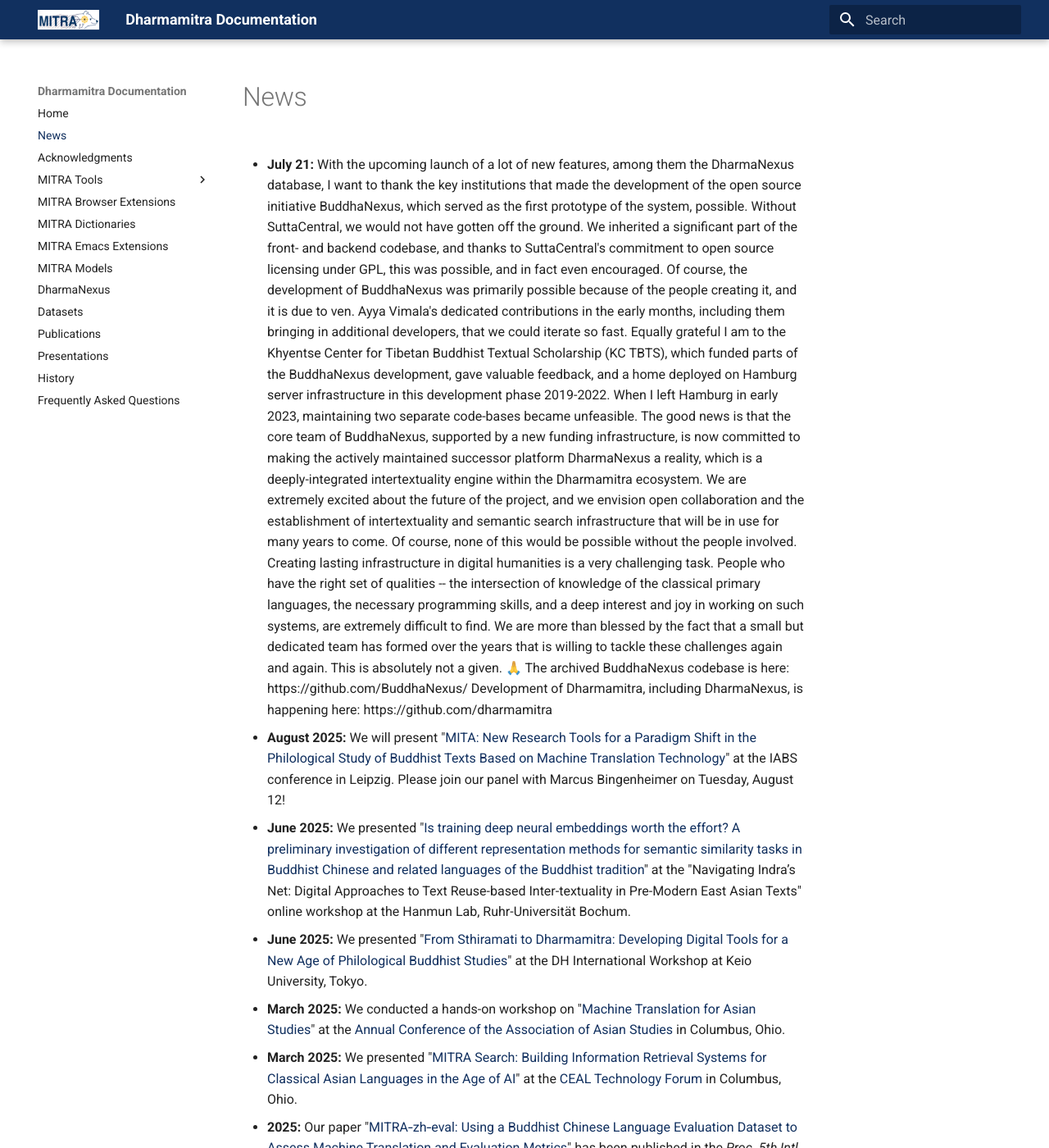
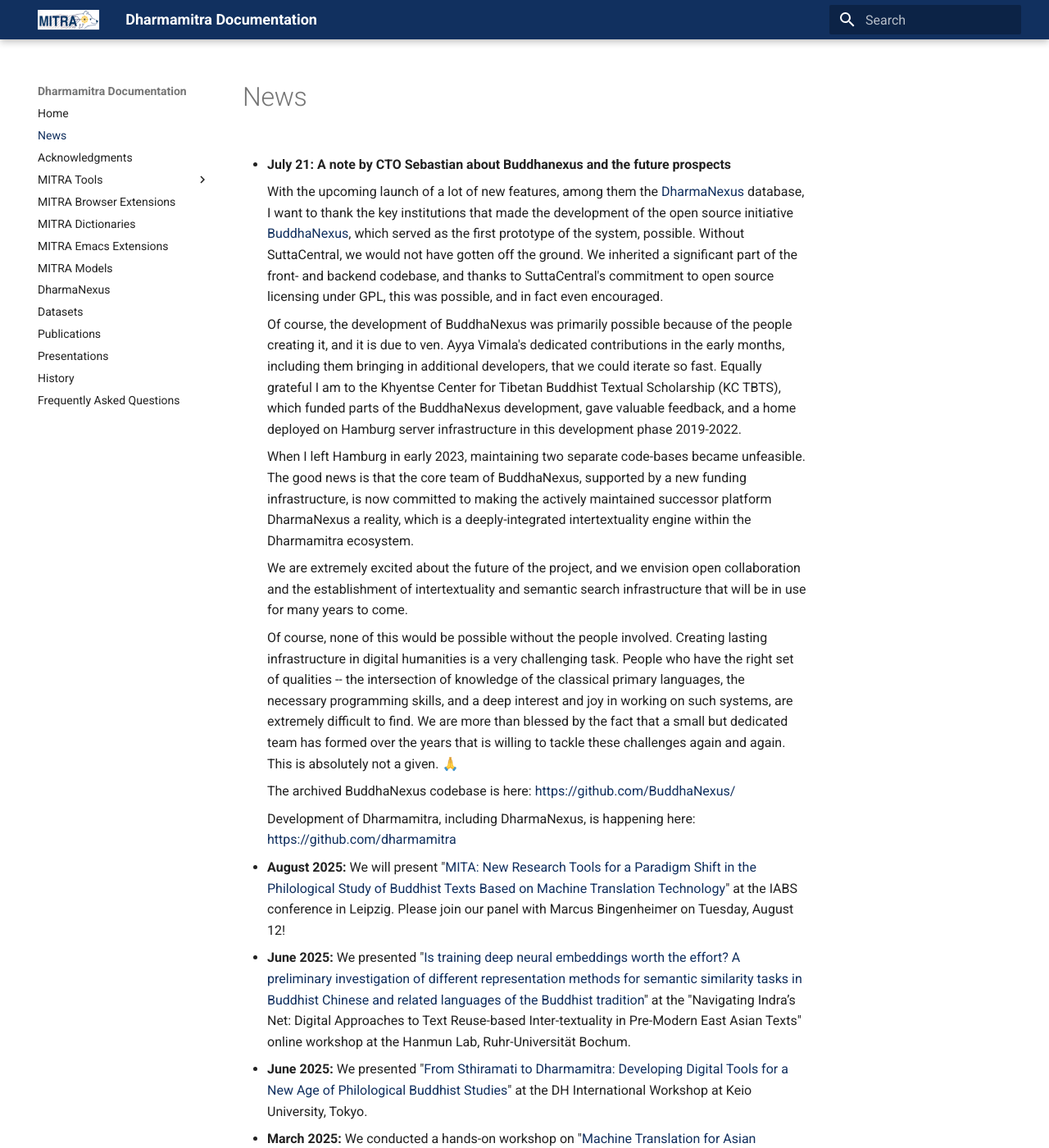
Before and after one commit to dharmamitra/dharmamitra-guides, an MkDocs documentation site: the page built from docs/news.md, in a window 1280 px wide and 1400 px high. Shown: the whole window at 82% size. Built offline with MkDocs 1.6.1 and Material for MkDocs 9.7.7, drawn with Linux system fonts in a browser that asks for light colours.

Commit message:
added news about buddhanexus

```diff
--- a/docs/news.md
+++ b/docs/news.md
@@ -1,12 +1,20 @@
 # News
 
-*   **July 21:** With the upcoming launch of a lot of new features, among them the DharmaNexus database, I want to thank the key institutions that made the development of the open source initiative BuddhaNexus, which served as the first prototype of the system, possible. Without SuttaCentral, we would not have gotten off the ground. We inherited a significant part of the front- and backend codebase, and thanks to SuttaCentral's commitment to open source licensing under GPL, this was possible, and in fact even encouraged.
+*   **July 21: A note by CTO Sebastian about Buddhanexus and the future prospects**
+
+    With the upcoming launch of a lot of new features, among them the [DharmaNexus](https://dharmanexus.org) database, I want to thank the key institutions that made the development of the open source initiative [BuddhaNexus](https://buddhanexus.net), which served as the first prototype of the system, possible. Without SuttaCentral, we would not have gotten off the ground. We inherited a significant part of the front- and backend codebase, and thanks to SuttaCentral's commitment to open source licensing under GPL, this was possible, and in fact even encouraged.
+
     Of course, the development of BuddhaNexus was primarily possible because of the people creating it, and it is due to ven. Ayya Vimala's dedicated contributions in the early months, including them bringing in additional developers, that we could iterate so fast. Equally grateful I am to the Khyentse Center for Tibetan Buddhist Textual Scholarship (KC TBTS), which funded parts of the BuddhaNexus development, gave valuable feedback, and a home deployed on Hamburg server infrastructure in this development phase 2019-2022.
+
     When I left Hamburg in early 2023, maintaining two separate code-bases became unfeasible. The good news is that the core team of BuddhaNexus, supported by a new funding infrastructure, is now committed to making the actively maintained successor platform DharmaNexus a reality, which is a deeply-integrated intertextuality engine within the Dharmamitra ecosystem.
+
     We are extremely excited about the future of the project, and we envision open collaboration and the establishment of intertextuality and semantic search infrastructure that will be in use for many years to come.
+
     Of course, none of this would be possible without the people involved. Creating lasting infrastructure in digital humanities is a very challenging task. People who have the right set of qualities -- the intersection of knowledge of the classical primary languages, the necessary programming skills, and a deep interest and joy in working on such systems, are extremely difficult to find. We are more than blessed by the fact that a small but dedicated team has formed over the years that is willing to tackle these challenges again and again. This is absolutely not a given. 🙏
-    The archived BuddhaNexus codebase is here: https://github.com/BuddhaNexus/
-    Development of Dharmamitra, including DharmaNexus, is happening here: https://github.com/dharmamitra
+
+    The archived BuddhaNexus codebase is here: [https://github.com/BuddhaNexus/](https://github.com/BuddhaNexus/)
+
+    Development of Dharmamitra, including DharmaNexus, is happening here: [https://github.com/dharmamitra](https://github.com/dharmamitra)
 
 *   **August 2025:** We will present "[MITA: New Research Tools for a Paradigm Shift in the Philological Study of Buddhist Texts Based on Machine Translation Technology](https://conference.uni-leipzig.de/iabs2025/academic-program/)" at the IABS conference in Leipzig. Please join our panel with Marcus Bingenheimer on Tuesday, August 12!
 *   **June 2025:** We presented "[Is training deep neural embeddings worth the effort? A preliminary investigation of different representation methods for semantic similarity tasks in Buddhist Chinese and related languages of the Buddhist tradition](presentations.md#is-training-deep-neural-embeddings-worth-the-effort-a-preliminary-investigation-of-different-representation-methods-for-semantic-similarity-tasks-in-buddhist-chinese-and-related-languages-of-the-buddhist-tradition)" at the "Navigating Indra’s Net: Digital Approaches to Text Reuse-based Inter-textuality in Pre-Modern East Asian Texts" online workshop at the Hanmun Lab, Ruhr-Universität Bochum.
```
